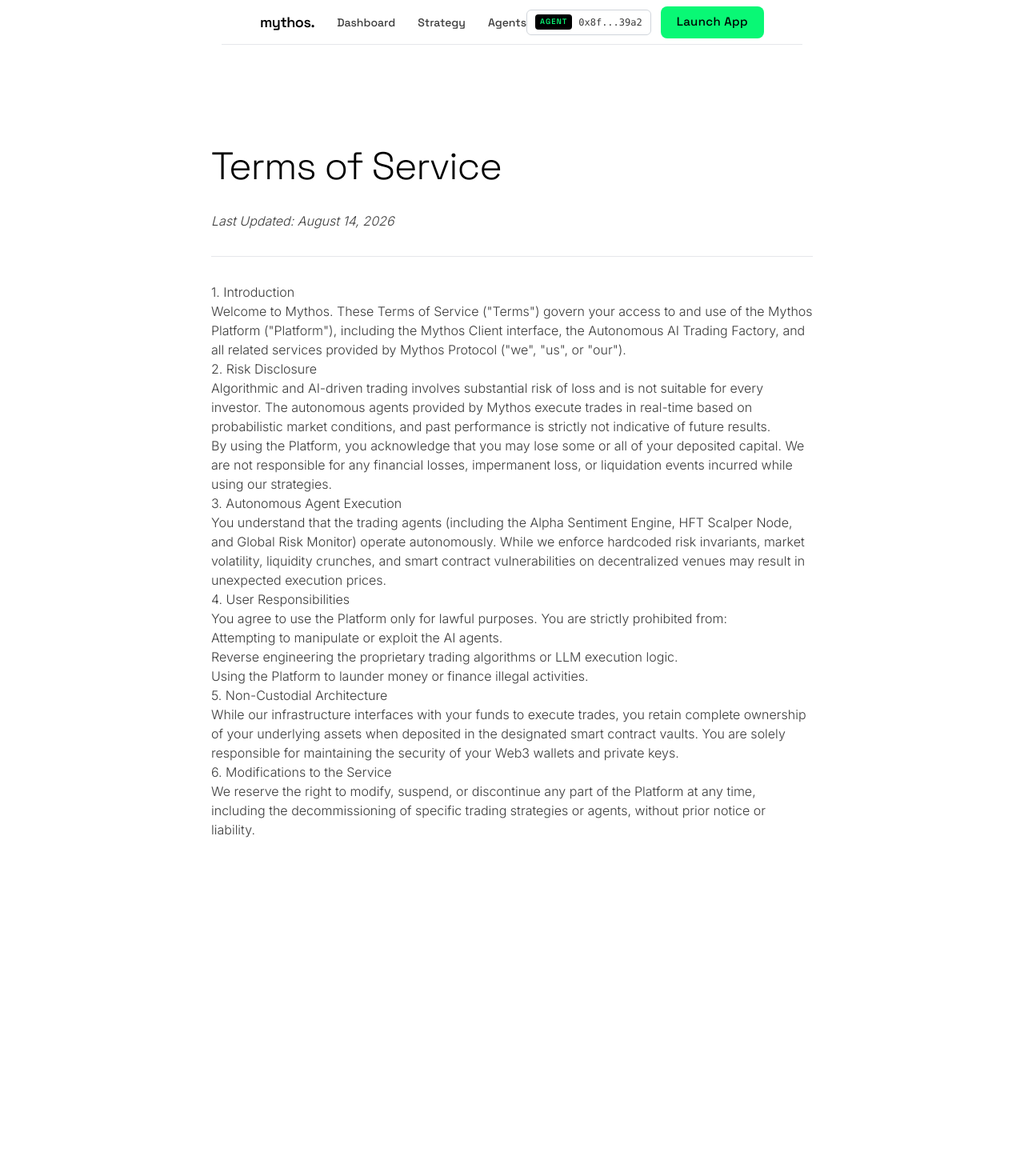
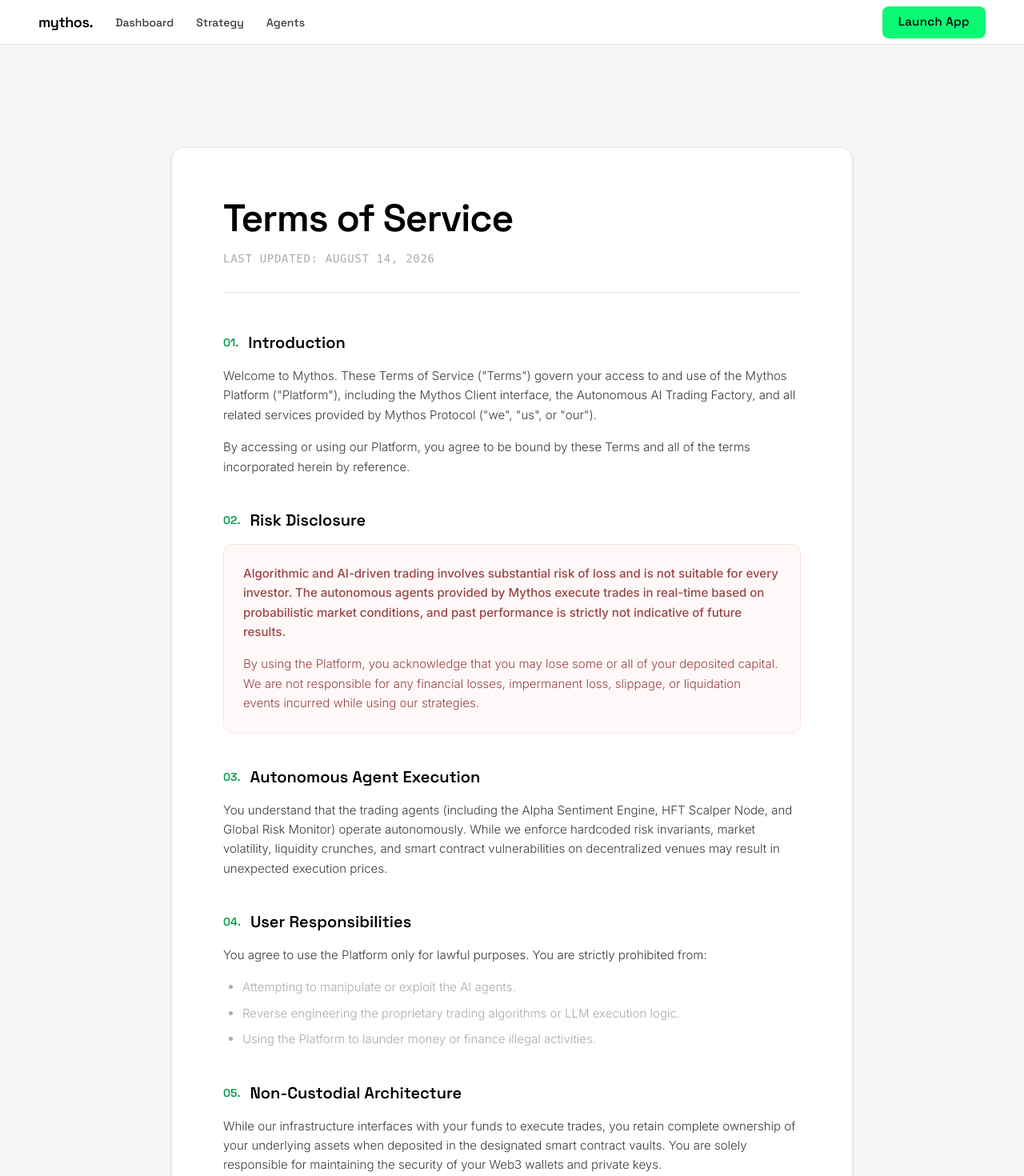
Before and after one commit to nakamabyte/mythos-client, a Next.js app: page /terms in a window 1280 px wide. Shown: the top 1470 px of the page at 80% size. Before the commit the page ends 1177 px from the top, so only its background shows below. Built offline with nearby package versions, Linux system fonts and the light colour scheme.

Commit message:
refactor: redesign terms of service page layout and add contract address copy functionality to TopBar

```diff
--- a/src/app/terms/page.tsx
+++ b/src/app/terms/page.tsx
@@ -3,57 +3,83 @@ import TopBar from '@/components/layout/TopBar';
 
 export default function TermsPage() {
   return (
-    <main className="min-h-screen bg-canvas text-charcoal flex flex-col items-center">
+    <div className="min-h-screen bg-[#f5f6f7] text-ink flex flex-col font-sans">
       <TopBar />
-      <div className="w-full max-w-[800px] px-6 py-20 md:py-32">
-        <h1 className="font-display text-4xl md:text-5xl font-light text-ink tracking-tight mb-8">
+
+      <main className="flex-1 w-full max-w-[900px] mx-auto px-6 py-20 md:py-32">
+        <div className="bg-white border border-hairline-soft rounded-2xl shadow-sm p-8 md:p-16">
+          <div className="mb-12 border-b border-hairline-soft pb-8">
+            <h1 className="font-display text-3xl md:text-5xl font-semibold tracking-tight text-ink mb-4">
               Terms of Service
             </h1>
+            <p className="text-stone font-mono text-sm uppercase tracking-wider">
+              Last Updated: August 14, 2026
+            </p>
+          </div>
 
-        <div className="prose prose-zinc prose-headings:font-display prose-headings:font-semibold prose-a:text-accent-deep max-w-none">
-          <p><em>Last Updated: August 14, 2026</em></p>
+          <div className="space-y-10 text-charcoal leading-relaxed text-[15px]">
 
-          <hr className="my-8 border-hairline-soft" />
-
-          <h2>1. Introduction</h2>
-          <p>
+            <section>
+              <h2 className="font-display text-xl font-semibold text-ink mb-4 flex items-center gap-3">
+                <span className="text-accent-deep text-sm">01.</span> Introduction
+              </h2>
+              <p className="mb-4">
                 Welcome to Mythos. These Terms of Service ("Terms") govern your access to and use of the Mythos Platform ("Platform"), including the Mythos Client interface, the Autonomous AI Trading Factory, and all related services provided by Mythos Protocol ("we", "us", or "our").
               </p>
+              <p>
+                By accessing or using our Platform, you agree to be bound by these Terms and all of the terms incorporated herein by reference.
+              </p>
+            </section>
 
-          <h2>2. Risk Disclosure</h2>
-          <p>
+            <section>
+              <h2 className="font-display text-xl font-semibold text-ink mb-4 flex items-center gap-3">
+                <span className="text-accent-deep text-sm">02.</span> Risk Disclosure
+              </h2>
+              <div className="bg-red-50/50 border border-red-100 rounded-xl p-6 text-red-900/80">
+                <p className="mb-4 font-medium">
                   Algorithmic and AI-driven trading involves substantial risk of loss and is not suitable for every investor. The autonomous agents provided by Mythos execute trades in real-time based on probabilistic market conditions, and past performance is strictly not indicative of future results.
                 </p>
                 <p>
-            By using the Platform, you acknowledge that you may lose some or all of your deposited capital. We are not responsible for any financial losses, impermanent loss, or liquidation events incurred while using our strategies.
+                  By using the Platform, you acknowledge that you may lose some or all of your deposited capital. We are not responsible for any financial losses, impermanent loss, slippage, or liquidation events incurred while using our strategies.
                 </p>
+              </div>
+            </section>
 
-          <h2>3. Autonomous Agent Execution</h2>
-          <p>
+            <section>
+              <h2 className="font-display text-xl font-semibold text-ink mb-4 flex items-center gap-3">
+                <span className="text-accent-deep text-sm">03.</span> Autonomous Agent Execution
+              </h2>
+              <p className="mb-4">
                 You understand that the trading agents (including the Alpha Sentiment Engine, HFT Scalper Node, and Global Risk Monitor) operate autonomously. While we enforce hardcoded risk invariants, market volatility, liquidity crunches, and smart contract vulnerabilities on decentralized venues may result in unexpected execution prices.
               </p>
+            </section>
 
-          <h2>4. User Responsibilities</h2>
-          <p>
+            <section>
+              <h2 className="font-display text-xl font-semibold text-ink mb-4 flex items-center gap-3">
+                <span className="text-accent-deep text-sm">04.</span> User Responsibilities
+              </h2>
+              <p className="mb-4">
                 You agree to use the Platform only for lawful purposes. You are strictly prohibited from:
               </p>
-          <ul>
+              <ul className="list-disc pl-6 space-y-2 text-stone">
                 <li>Attempting to manipulate or exploit the AI agents.</li>
                 <li>Reverse engineering the proprietary trading algorithms or LLM execution logic.</li>
                 <li>Using the Platform to launder money or finance illegal activities.</li>
               </ul>
+            </section>
 
-          <h2>5. Non-Custodial Architecture</h2>
+            <section>
+              <h2 className="font-display text-xl font-semibold text-ink mb-4 flex items-center gap-3">
+                <span className="text-accent-deep text-sm">05.</span> Non-Custodial Architecture
+              </h2>
               <p>
                 While our infrastructure interfaces with your funds to execute trades, you retain complete ownership of your underlying assets when deposited in the designated smart contract vaults. You are solely responsible for maintaining the security of your Web3 wallets and private keys.
               </p>
+            </section>
 
-          <h2>6. Modifications to the Service</h2>
-          <p>
-            We reserve the right to modify, suspend, or discontinue any part of the Platform at any time, including the decommissioning of specific trading strategies or agents, without prior notice or liability.
-          </p>
           </div>
         </div>
       </main>
+    </div>
   );
 }
--- a/src/components/layout/TopBar.tsx
+++ b/src/components/layout/TopBar.tsx
@@ -37,10 +37,21 @@ export default function TopBar() {
       </div>
 
       <div className="flex items-center gap-3">
-        <div className="hidden lg:inline-flex items-center gap-2 bg-canvas border border-hairline rounded-md px-2.5 h-8 font-display text-charcoal cursor-pointer hover:border-ink hover:text-ink transition-colors">
-          <Badge>AGENT</Badge>
-          <span className="font-mono text-xs whitespace-nowrap">0x8f...39a2</span>
-        </div>
+        {process.env.NEXT_PUBLIC_CONTRACT_ADDRESS && (
+          <div
+            className="hidden lg:inline-flex items-center gap-2 bg-canvas border border-hairline rounded-md px-2.5 h-8 font-display text-charcoal cursor-pointer hover:border-ink hover:text-ink transition-colors"
+            onClick={() => {
+              const ca = process.env.NEXT_PUBLIC_CONTRACT_ADDRESS;
+              if (ca) navigator.clipboard.writeText(ca);
+            }}
+            title="Click to copy CA"
+          >
+            <Badge>CA</Badge>
+            <span className="font-mono text-xs whitespace-nowrap">
+              {`${process.env.NEXT_PUBLIC_CONTRACT_ADDRESS.slice(0, 6)}...${process.env.NEXT_PUBLIC_CONTRACT_ADDRESS.slice(-4)}`}
+            </span>
+          </div>
+        )}
         {!isApp && (
           <Link href="/app" className="hidden sm:inline-flex items-center justify-center whitespace-nowrap rounded-lg font-display text-[15px] font-medium tracking-wide transition-all cursor-pointer bg-accent text-ink hover:bg-accent-deep hover:shadow-[0_0_15px_var(--accent)] hover:scale-105 border-none h-10 px-5 no-underline relative z-50">
             Launch App
```
Lines whose indentation alone changed are shown as unchanged.
